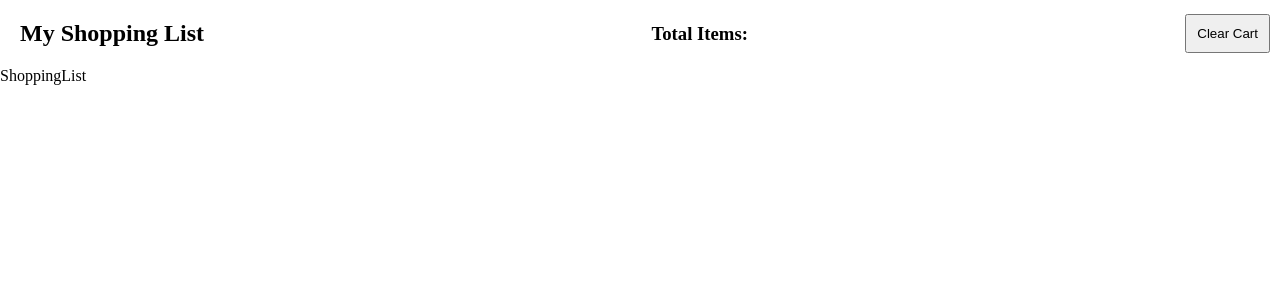
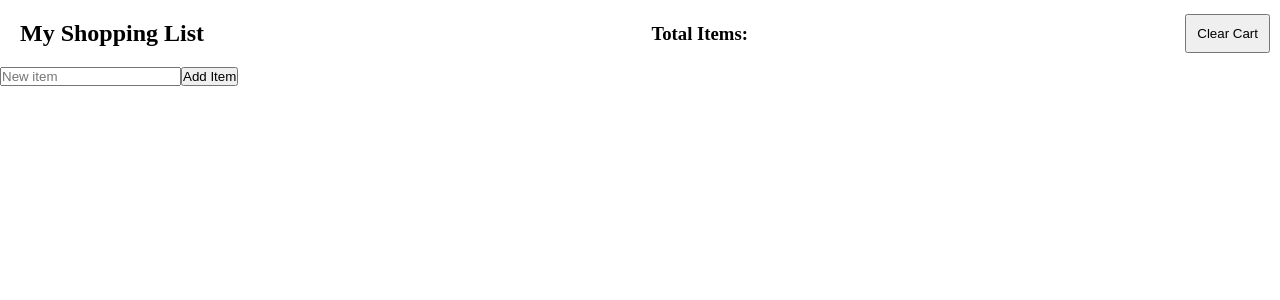
Before and after one commit to clayton-knapp/shopping-list-reducer-context, a React app: page / in a window 1280 px wide. Shown: the top 300 px of the page. Built offline with nearby package versions, Linux system fonts and the light colour scheme.

Commit message:
added form and initial setup for reducer

```diff
--- a/src/views/ShoppingList.jsx
+++ b/src/views/ShoppingList.jsx
@@ -1,8 +1,47 @@
 import React from 'react';
 import styles from '../App.css';
+import { useState, useReducer } from 'react';
+
+// initial List state
+const initialList = [
+  { id: 1, item: 'Avocado', purchased: false },
+  { id: 2, item: 'Bread', purchased: false },
+  { id: 3, item: 'Mustard', purchased: false },
+];
+
+function listReducer(state, action) {
+
+}
+
 
 export default function ShoppingList() {
+
+  // still track state of user input
+  const [newItem, setNewItem] = useState('');
+
+  // useReducer
+  const [state, dispatch] = useReducer(listReducer, initialList);
+
+
+  function handleSubmitItem(e) {
+    e.preventDefault();
+  }
+
   return (
-    <div>ShoppingList</div>
+    <div>
+      <form action=""
+        onSubmit={handleSubmitItem}
+      >
+        <input
+          type="text"
+          placeholder='New item'
+          name='newItem'
+          value={newItem}
+          onChange={(e) => setNewItem(e.target.value)}
+        />
+        <button>Add Item</button>
+      </form>
+
+    </div>
   )
 }
```
